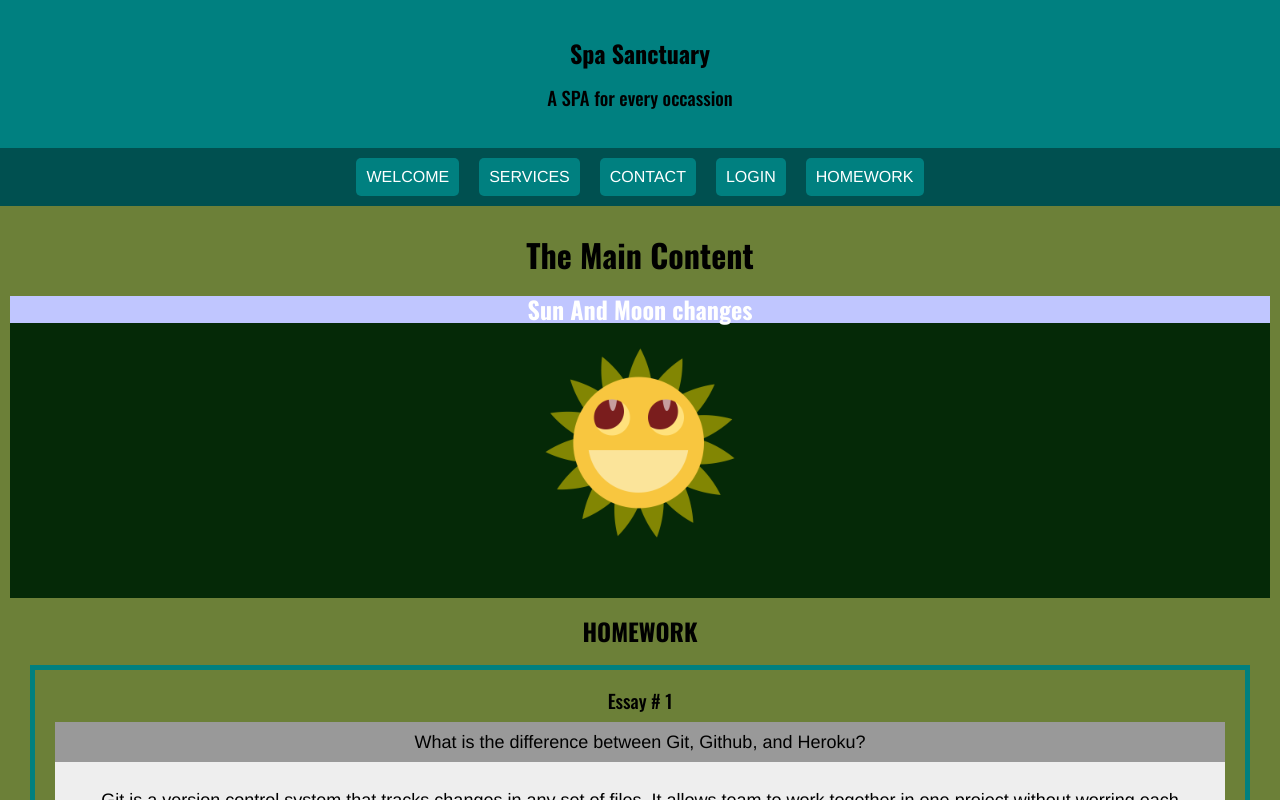
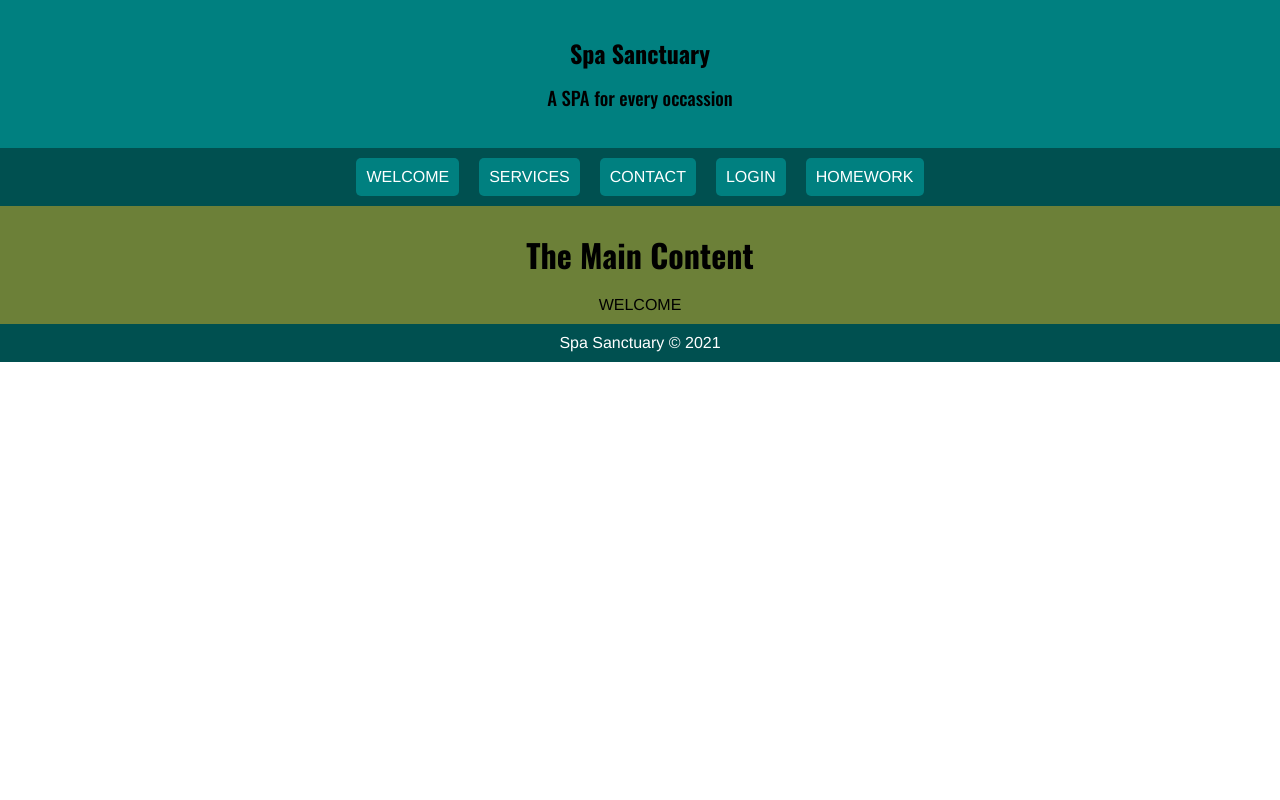
Before and after one commit to nickbatkhan/uclax_web1_summer21, a React (Create React App) app: page / in a window 1280 px wide. Shown: the top 800 px of the page. Built offline with nearby package versions, Linux system fonts and the light colour scheme.

Commit message:
Added foundation for Router and SPA

```diff
--- a/src/React/App.jsx
+++ b/src/React/App.jsx
@@ -1,4 +1,5 @@
 import React from 'react';
+import { BrowserRouter } from 'react-router-dom';
 
 import Header from './Layout/Header.jsx';
 import Nav from './Layout/Nav.jsx';
@@ -7,12 +8,12 @@ import Footer from './Layout/Footer.jsx';
 
 const App = () => {
     return (
-        <div>
+        <BrowserRouter>
             <Header/>
             <Nav/>
             <Main/>
             <Footer/>
-        </div>
+        </BrowserRouter>
     );
 }
 
--- a/src/React/Homework/Homework.jsx
+++ b/src/React/Homework/Homework.jsx
@@ -1,10 +1,12 @@
 import React from 'react';
 
 import Essay from './Essay.jsx'
+import SunAndMoon from '../SunAndMoon/SunAndMoon.jsx';
 
 const Homework = () => {
     return (
         <div>
+            <SunAndMoon />
             <h2>HOMEWORK</h2>
             <Essay
                 number = { 1 }
--- a/src/React/Layout/Main.jsx
+++ b/src/React/Layout/Main.jsx
@@ -1,5 +1,6 @@
 import React from 'react';
 import styled from 'styled-components';
+import { Switch, Route } from 'react-router-dom';
 
 import Homework from '../Homework/Homework.jsx'
 import SunAndMoon from '../SunAndMoon/SunAndMoon.jsx';
@@ -8,8 +9,23 @@ const Main = () => {
     return (
         <MainStyled>
             <h1>The Main Content</h1>
-            <SunAndMoon />
-            <Homework />
+            <Switch>
+                <Route path='/services'>
+                    SERVICES
+                </Route>
+                <Route path='/contact'>
+                    CONTACT
+                </Route>
+                <Route path='/login'>
+                    LOGIN
+                </Route>
+                <Route path='/homework'>
+                    <Homework />
+                </Route>
+                <Route path='/' exact>
+                    WELCOME
+                </Route>
+            </Switch>
         </MainStyled>
     )
 }
--- a/src/React/Layout/Nav.jsx
+++ b/src/React/Layout/Nav.jsx
@@ -5,10 +5,10 @@ const Nav = () => {
     return (
         <NavStyled>
             <a href="/">Welcome</a>
-            <a href="/">Services</a>
-            <a href="/">Contact</a>
-            <a href="/">Login</a>
-            <a href="/">Homework</a>
+            <a href="/services">Services</a>
+            <a href="/contact">Contact</a>
+            <a href="/login">Login</a>
+            <a href="/homework">Homework</a>
         </NavStyled>
     )
 }
```
